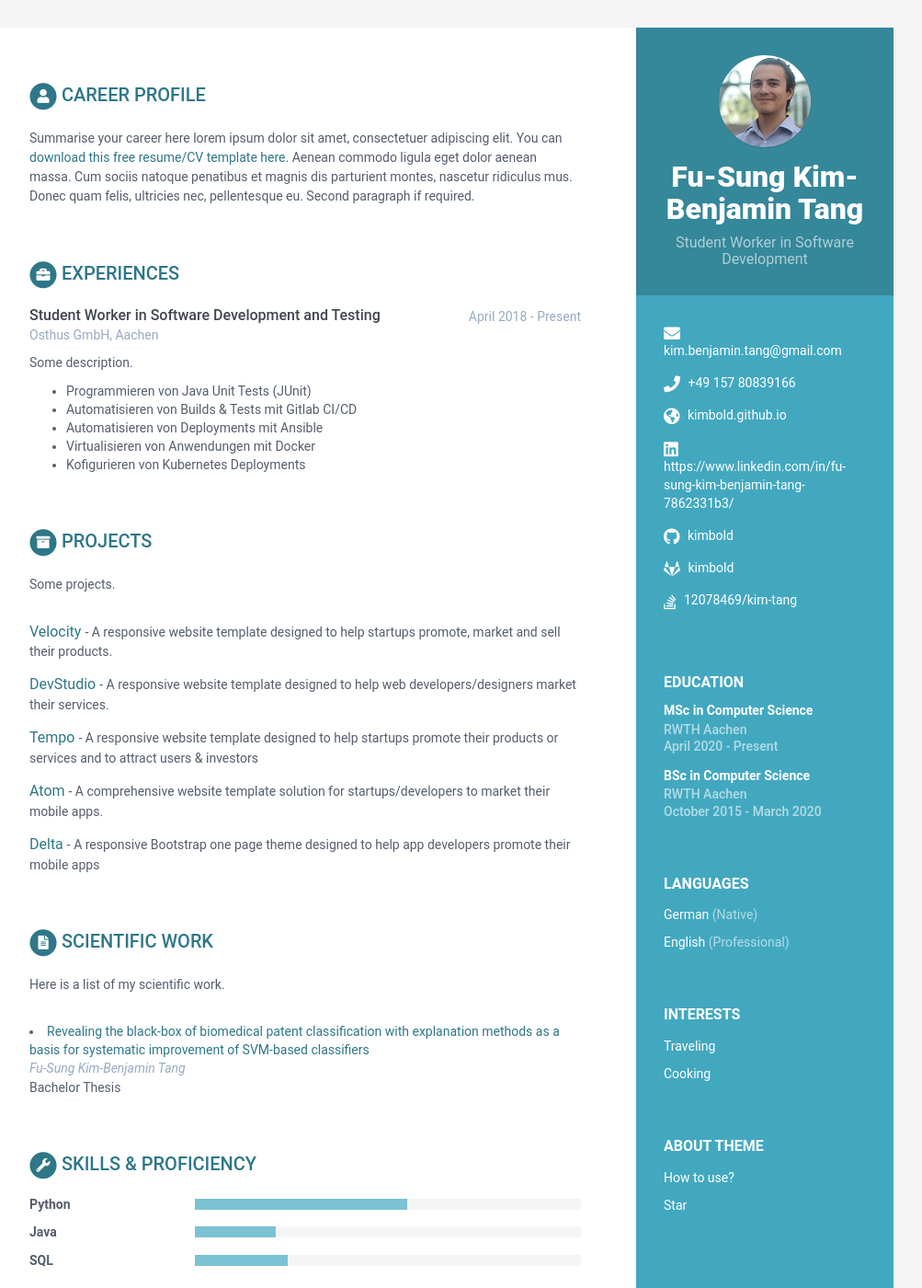
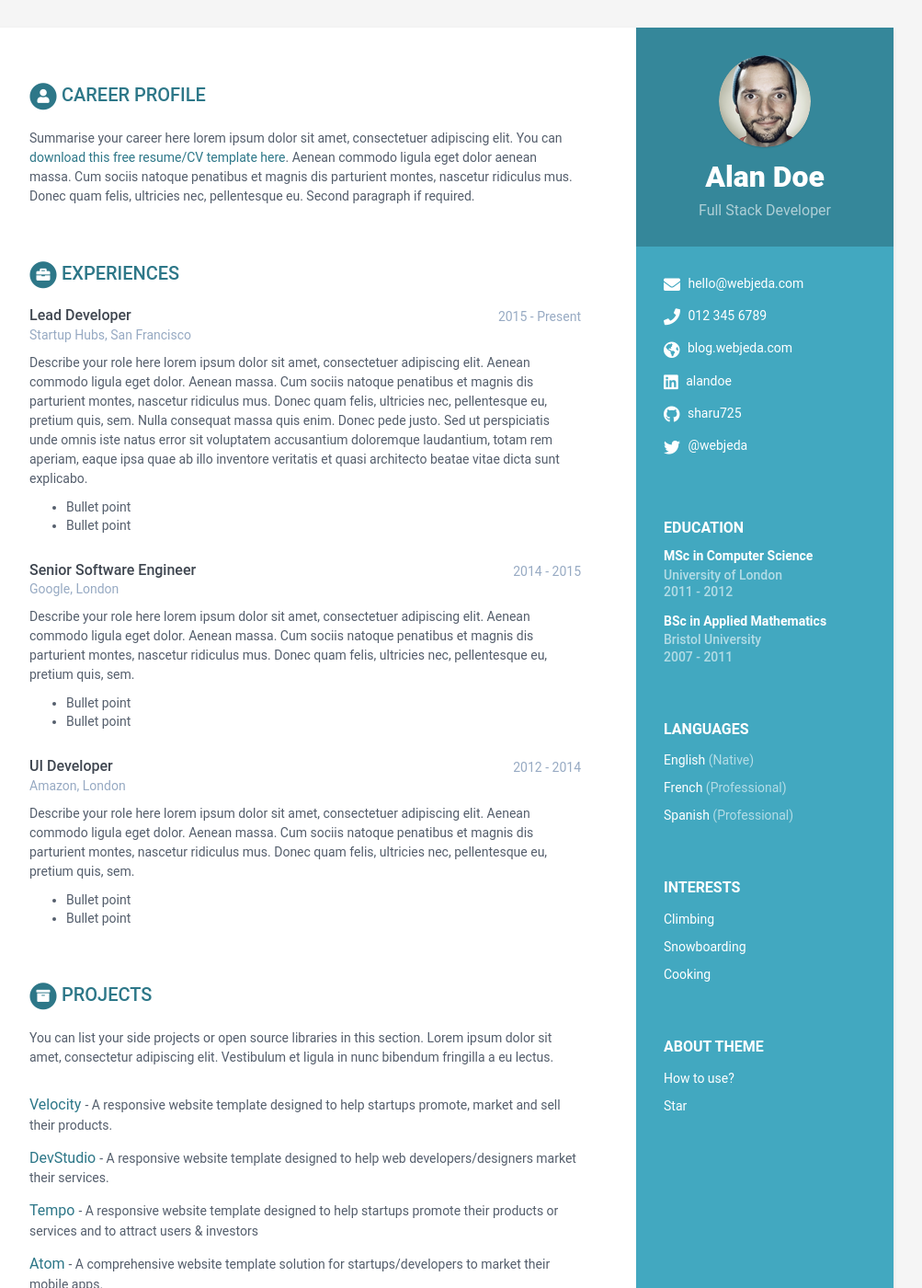
Before and after one commit to kimbold/kimbold.github.io, a Jekyll site: the page built from index.html, in a window 1280 px wide and 1400 px high. Shown: the whole window at 92% size, without its empty margins (168-1171 px from the left). Built offline with Jekyll 4.4.1, drawn with Linux system fonts in a browser that asks for light colours; some of the changed text lies outside the part shown.

Commit message:
Add data

```diff
--- a/_data/data.yml
+++ b/_data/data.yml
@@ -7,33 +7,39 @@ sidebar:
     education: True # set to False if you want education in main section instead of in sidebar
 
     # Profile information
-    name: Fu-Sung Kim-Benjamin Tang
-    tagline: Student Worker in Software Development
+    name: Alan Doe
+    tagline: Full Stack Developer
     avatar: profile.png  #place a 100x100 picture inside /assets/images/ folder and provide the name of the file below
 
     # Sidebar links
-    email: kim.benjamin.tang@gmail.com
-    phone: +49 157 80839166
-    website: kimbold.github.io #do not add http://
-    linkedin: https://www.linkedin.com/in/fu-sung-kim-benjamin-tang-7862331b3/
-    github: kimbold
+    email: hello@webjeda.com
+    phone: 012 345 6789
+    website: blog.webjeda.com #do not add http://
+    linkedin: alandoe
+    github: sharu725
     telegram: # add your nickname without '@' sign
-    gitlab: kimbold
+    gitlab:
     bitbucket:
-    twitter:
-    stack-overflow: 12078469/kim-tang # Number/Username, e.g. 123456/alandoe
+    twitter: '@webjeda'
+    stack-overflow: # Number/Username, e.g. 123456/alandoe
     codewars:
     goodreads: # Number-Username, e.g. 123456-alandoe
 
     languages:
-      - idiom: German
+      - idiom: English
         level: Native
 
-      - idiom: English
+      - idiom: French
+        level: Professional
+
+      - idiom: Spanish
         level: Professional
 
     interests:
-      - item: Traveling
+      - item: Climbing
+        link:
+
+      - item: Snowboarding
         link:
 
       - item: Cooking
@@ -50,30 +56,71 @@ career-profile:
       Second paragraph if required.
 education:
     - degree: MSc in Computer Science
-      university: RWTH Aachen
-      time: April 2020 - Present
-
-    - degree: BSc in Computer Science
-      university: RWTH Aachen
-      time: October 2015 - March 2020
-
+      university: University of London
+      time: 2011 - 2012
+      details: |
+        Describe your study here lorem ipsum dolor sit amet, consectetuer
+        adipiscing elit. Aenean commodo ligula eget dolor. Aenean massa. Cum
+        sociis natoque penatibus et magnis dis parturient montes, nascetur
+        ridiculus mus. Donec quam felis, ultricies nec, pellentesque eu,
+        pretium quis, sem.
+          - Bullet point
+          - Bullet point
+    - degree: BSc in Applied Mathematics
+      university: Bristol University
+      time: 2007 - 2011
+      details: |
+        Describe your study here lorem ipsum dolor sit amet, consectetuer
+        adipiscing elit. Aenean commodo ligula eget dolor. Aenean massa. Cum
+        sociis natoque penatibus et magnis dis parturient montes, nascetur
+        ridiculus mus. Donec quam felis, ultricies nec, pellentesque eu,
+        pretium quis, sem.
+          - Bullet point
+          - Bullet point
 experiences:
-    - role: Student Worker in Software Development and Testing
-      time: April 2018 - Present
-      company: Osthus GmbH, Aachen
+    - role: Lead Developer
+      time: 2015 - Present
+      company: Startup Hubs, San Francisco
       details: |
-        Some description.
-
-          - Programmieren von Java Unit Tests (JUnit)
-          - Automatisieren von Builds & Tests mit Gitlab CI/CD
-          - Automatisieren von Deployments mit Ansible
-          - Virtualisieren von Anwendungen mit Docker
-          - Kofigurieren von Kubernetes Deployments
-
+        Describe your role here lorem ipsum dolor sit amet, consectetuer
+        adipiscing elit. Aenean commodo ligula eget dolor. Aenean massa.
+        Cum sociis natoque penatibus et magnis dis parturient montes,
+        nascetur ridiculus mus. Donec quam felis, ultricies nec,
+        pellentesque eu, pretium quis, sem. Nulla consequat massa quis
+        enim. Donec pede justo. Sed ut perspiciatis unde omnis iste natus
+        error sit voluptatem accusantium doloremque laudantium, totam rem
+        aperiam, eaque ipsa quae ab illo inventore veritatis et quasi
+        architecto beatae vitae dicta sunt explicabo.
+          - Bullet point
+          - Bullet point
+    - role: Senior Software Engineer
+      time: 2014 - 2015
+      company: Google, London
+      details: |
+        Describe your role here lorem ipsum dolor sit amet, consectetuer
+        adipiscing elit. Aenean commodo ligula eget dolor. Aenean massa.
+        Cum sociis natoque penatibus et magnis dis parturient montes,
+        nascetur ridiculus mus. Donec quam felis, ultricies nec,
+        pellentesque eu, pretium quis, sem.
+          - Bullet point
+          - Bullet point
+    - role: UI Developer
+      time: 2012 - 2014
+      company: Amazon, London
+      details: |
+        Describe your role here lorem ipsum dolor sit amet, consectetuer
+        adipiscing elit. Aenean commodo ligula eget dolor. Aenean massa.
+        Cum sociis natoque penatibus et magnis dis parturient montes,
+        nascetur ridiculus mus. Donec quam felis, ultricies nec,
+        pellentesque eu, pretium quis, sem.
+          - Bullet point
+          - Bullet point
 projects:
     title: Projects
     intro: >
-      Some projects.
+      You can list your side projects or open source libraries in this
+      section. Lorem ipsum dolor sit amet, consectetur adipiscing elit.
+      Vestibulum et ligula in nunc bibendum fringilla a eu lectus.
     assignments:
       - title: Velocity
         link: "#hook"
@@ -96,27 +143,48 @@ projects:
         tagline: "A responsive Bootstrap one page theme designed to help app developers promote their mobile apps"
 
 publications:
-    title: Scientific work
+    title: Publications
     intro: |
-      Here is a list of my scientific work.
+      You can list your publications in this section. Lorem ipsum dolor sit
+      amet, consectetur adipiscing elit. Vestibulum et ligula in nunc
+      bibendum fringilla a eu lectus.
     papers:
-      - title: Revealing the black-box of biomedical patent classification with explanation methods as a basis for systematic improvement of SVM-based classifiers
+      - title: The Art of Computer Programming
         link: "#"
-        authors: Fu-Sung Kim-Benjamin Tang
-        conference: Bachelor Thesis
+        authors: Donald E. Knuth
+        conference: Addison-Wesley, 1968
+
+      - title: "Genetic Programming III: Darwinian Invention &amp; Problem Solving"
+        link: "#"
+        authors: Koza, J.R., Andre, D., Bennett, F.H., Keane, M.A.
+        conference: "Morgan Kaufmann Publishers Inc., San Francisco, CA, USA, 1st edn. (1999)"
+
+      - title: A syntax directed compiler for Algol 60
+        link: "#"
+        authors: Edgar T. Irons
+        conference: "Comm. ACM 4 (1961), 51–55"
 
 skills:
     title: Skills &amp; Proficiency
 
     toolset:
-      - name: Python
-        level: 55%
+      - name: Python & Django
+        level: 98%
 
-      - name: Java
-        level: 21%
+      - name: Javascript & jQuery
+        level: 98%
 
-      - name: SQL
-        level: 24%
+      - name: Angular
+        level: 98%
+
+      - name: HTML5 & CSS
+        level: 95%
+
+      - name: Ruby on Rails
+        level: 85%
+
+      - name: Sketch & Photoshop
+        level: 60%
 
 footer: >
     Designed with <i class="fas fa-heart"></i> by <a href="http://themes.3rdwavemedia.com" target="_blank" rel="nofollow">Xiaoying Riley</a>
```
Also changed, not shown: assets/images/profile.png.
